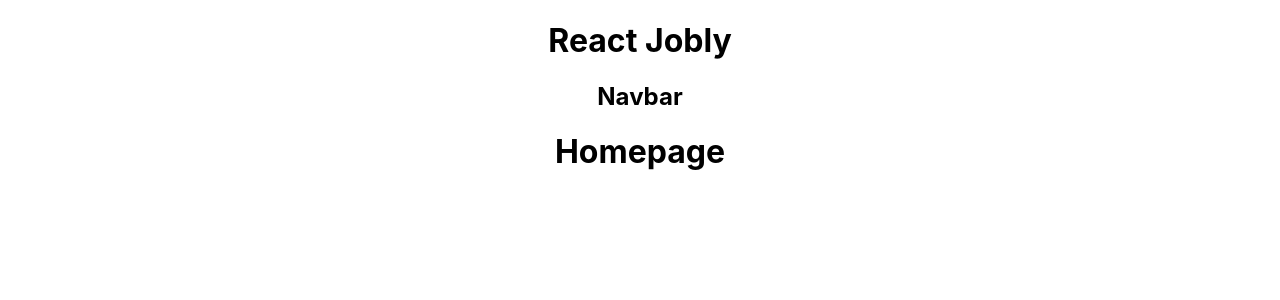
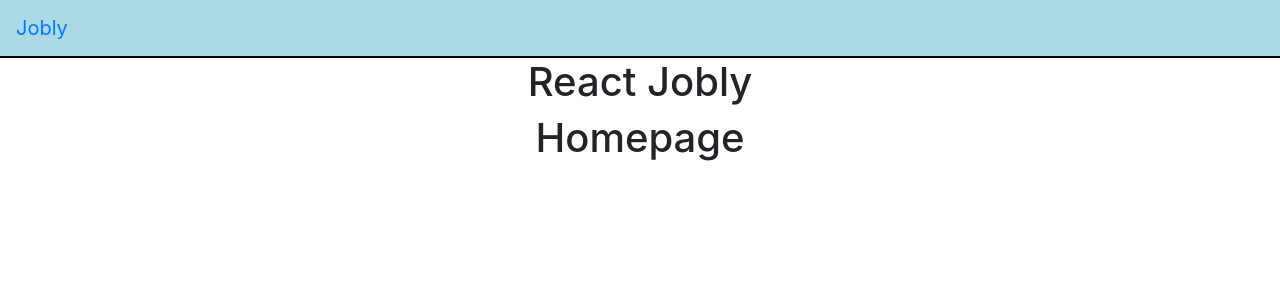
Before and after one commit to Keparoo/React-Jobly, a React (Create React App) app: page / in a window 1280 px wide. Shown: the top 300 px of the page. Built offline with nearby package versions, Linux system fonts and the light colour scheme.

Commit message:
Import bootstrap.css

```diff
--- a/src/App.js
+++ b/src/App.js
@@ -8,8 +8,8 @@ function App() {
 	return (
 		<BrowserRouter>
 			<div className="App">
+				<Navbar />
 				<h1>React Jobly</h1>
-				<Navbar />
 				<Routes />
 			</div>
 		</BrowserRouter>
--- a/src/index.css
+++ b/src/index.css
@@ -1,3 +1,5 @@
+@import '~bootstrap/dist/css/bootstrap.css';
+
 body {
 	margin: 0;
 	font-family: -apple-system, BlinkMacSystemFont, 'Segoe UI', 'Roboto', 'Oxygen',
--- a/src/routes/Navbar.css
+++ b/src/routes/Navbar.css
@@ -0,0 +1,9 @@
+.Navbar {
+	background-color: lightblue;
+	border-bottom: 2px solid black;
+}
+
+.nav-link.active {
+	font-weight: bold;
+	color: black;
+}
--- a/src/routes/Navbar.js
+++ b/src/routes/Navbar.js
@@ -1,10 +1,13 @@
 import React from 'react';
+import { Link, NavLink } from 'react-router-dom';
 import './Navbar.css';
 
 const Navbar = () => {
 	return (
-		<nav className="Navbar">
-			<h1>Navbar</h1>
+		<nav className="Navbar navbar navbar-expand-md">
+			<Link className="navbar-brand" to="/">
+				Jobly
+			</Link>
 		</nav>
 	);
 };
```
Also changed, not shown: public/index.html (+4 -4 lines). Lines whose indentation alone changed are shown as unchanged.
